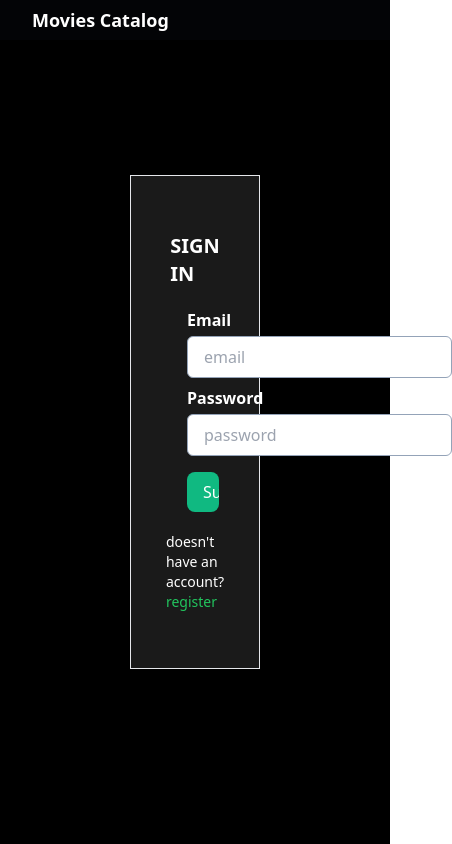
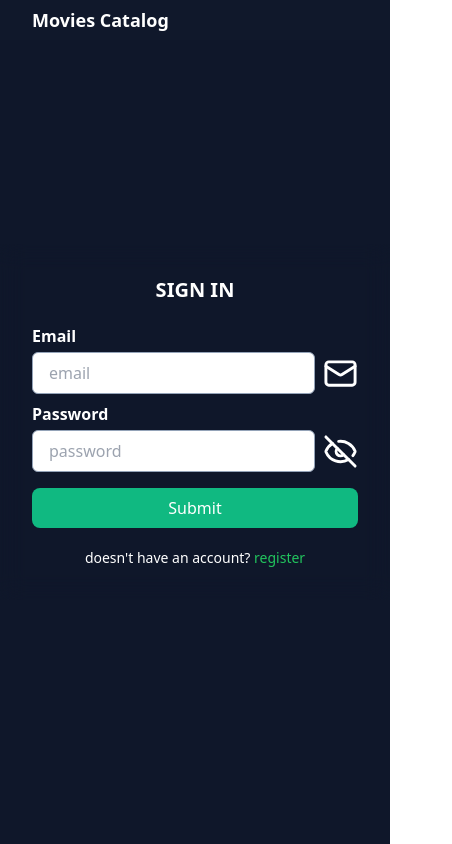
Before and after one commit to iqbalpa/movies-catalog, a Next.js app: page /signin in a window 390 px wide. Shown: the whole page, 452 px wide, since content can reach past the window. Built offline with nearby package versions, Linux system fonts and the light colour scheme.

Commit message:
style(auth): create responsive for signin page

```diff
--- a/src/modules/signin/signin.tsx
+++ b/src/modules/signin/signin.tsx
@@ -56,8 +56,8 @@ const SignInModule: React.FC = () => {
   };
 
   return (
-    <div className="flex h-screen items-center justify-center bg-black bg-cover bg-no-repeat">
-      <div className="flex w-1/3 flex-col items-center justify-center border border-gray-200 bg-white bg-opacity-10 p-14 backdrop-blur-md backdrop-filter">
+    <div className="flex h-screen items-center justify-center bg-slate-900">
+      <div className="justify-cente flex w-full flex-col items-center bg-opacity-0 p-8 backdrop-blur-md backdrop-filter md:w-1/2 md:border md:border-gray-200 md:bg-opacity-20 md:p-14 lg:w-1/3">
         <h1 className="mb-5 text-xl font-bold uppercase text-white">Sign In</h1>
         <form
           onSubmit={handleSubmit(onSubmit)}
```
